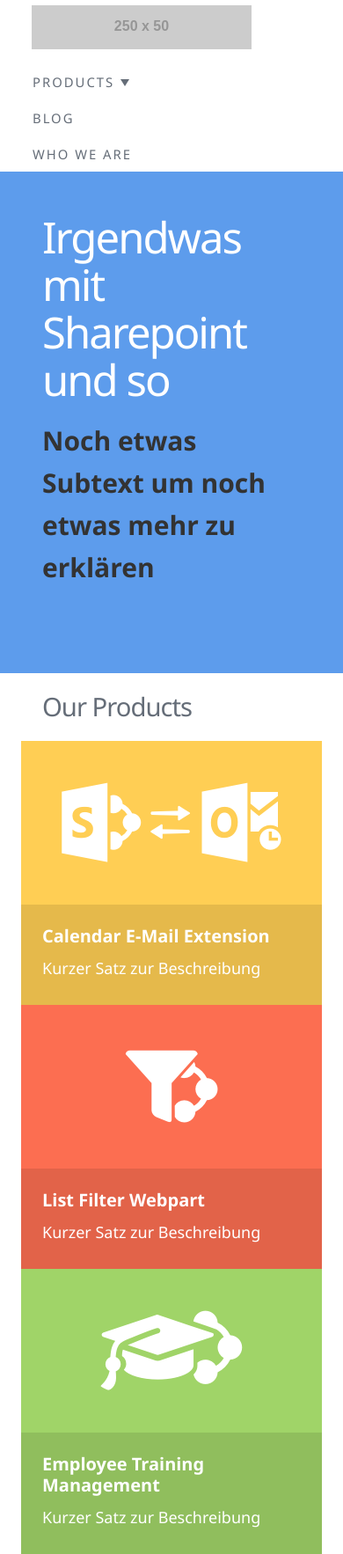
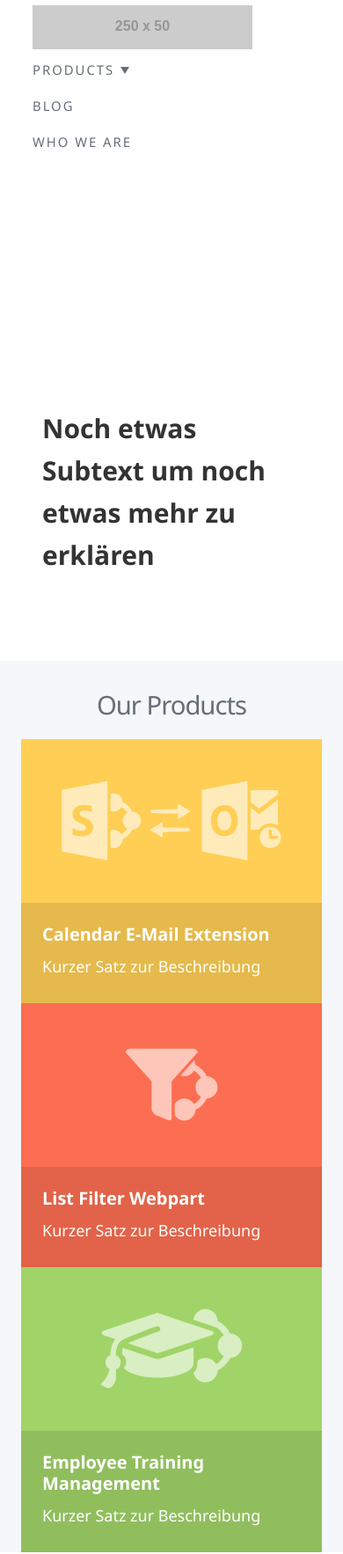
Before and after one commit to sapienssharepoint/sharestrap, a PHP site: page / in a window 390 px wide. Shown: the whole page at 88% size. Run offline with PHP 8.4, Linux system fonts and the light colour scheme; grey boxes labelled with a size stand in for pictures from a placeholder-image service; some libraries are stand-ins or nearby versions.

Commit message:
Media Queries & resolved CSS Bugs

```diff
--- a/sass/_vars.scss
+++ b/sass/_vars.scss
@@ -12,7 +12,7 @@
 
 
 $base-font-size:    18px!default;
-$base-font-family:  "Segoe UI","Segoe","Segoe WP", "Calibri", "Lucida Grande", "Helvetica Neue", "Helvetica", sans-serif;
+$base-font-family:  "Segoe UI","Segoe","Segoe WP", "Open Sans", "Calibri", "Lucida Grande", "Helvetica Neue", "Helvetica", sans-serif;
 
 
 
@@ -63,6 +63,9 @@ $golden:  1.61803398874989;
  * Place any variables that should override inuit.css’ defaults here.
  */
 
+$lap-start:         600px!default;
+
+
 .grid--middle > .grid__item, .grid--middle > .content, .grid--middle > .sub-content, .grid--middle > .footer__item {
   vertical-align: middle;
 }
--- a/sass/style.scss
+++ b/sass/style.scss
@@ -141,23 +141,23 @@ html{
 **/
 
 .logo {
-	margin: 6px 12px 15px;
-	height: 40px;
+	margin: 6px 13px 15px;
+	height: 32px;
 }
 
 .nav--main {
 	font-size: 0.824em;
 	font-weight: 400;
-	margin-top: 12px;
+	margin-top: 6px;
 	text-transform: uppercase;
-	float:right;
-	margin-bottom:0;
+	float: right;
+	margin-bottom: 0;
 }
 
 .nav--main > li > a {
 	color: #656d78;
 	text-decoration: none;
-	font-family: "Segoe UI","Segoe","Segoe WP","Calibri","Lucida Grande", "Helvetica Neue", "Helvetica", sans-serif;
+	font-family: "Segoe UI","Segoe","Segoe WP", "Open Sans","Calibri","Lucida Grande", "Helvetica Neue", "Helvetica", sans-serif;
 	letter-spacing: 2px;
 	border: 1px solid white;
 
@@ -482,30 +482,45 @@ li.li-sql:before {
 **/
 
 
-.index__banner {
+.index__banner_top {
+	background: #4a89dc;
+}
+
+.index__banner_top .mega {
+	text-align:center;
+	padding: 5px 0 0px;
+	font-family: "Segoe UI Semibold","Segoe WP Semibold","Segoe UI","Segoe","Segoe WP", "Open Sans","Calibri", "Lucida Grande", "Helvetica Neue", "Helvetica", sans-serif;
+}
+
+.index__banner_bottom {
 	background: #5d9cec;
-}
+	text-align: center;
+	font-size: 30px;
+}
+
 
 .index__subheadline {
 	color: white;
 	margin: 0;
-	font-family: "wf_SegoeUILight","wf_SegoeUI","Segoe UI Light","Segoe WP Light","Segoe UI","Segoe","Segoe WP","Calibri", "Lucida Grande", "Helvetica Neue", "Helvetica", sans-serif;
+	font-family: "wf_SegoeUILight","wf_SegoeUI","Segoe UI Light","Segoe WP Light","Segoe UI","Segoe","Segoe WP", "Open Sans","Calibri", "Lucida Grande", "Helvetica Neue", "Helvetica", sans-serif;
 	font-weight: 100;
 	margin-bottom: 12px;
 }
 
 
 .index_product_grid {
-	margin-top: 24px;
+	padding-top: 24px;
+	background: #f5f7fa;
 }
 
 .index__products {
-	margin: 0 24px 24px;
+	margin: 12px 24px 24px;
 	font-size: 29.24px;
 	font-weight: normal;
-	font-family: "wf_SegoeUI","Segoe UI","Segoe WP","Segoe UI","Segoe","Segoe WP","Calibri", "Lucida Grande", "Helvetica Neue", "Helvetica", sans-serif;
+	font-family: "wf_SegoeUI","Segoe UI","Segoe WP", "Open Sans","Segoe UI","Segoe","Segoe WP", "Open Sans","Calibri", "Lucida Grande", "Helvetica Neue", "Helvetica", sans-serif;
 	color: #656d78;
 	letter-spacing: -1px;
+	text-align:center;
 }
 
 .index__box {
@@ -773,7 +788,7 @@ ul.product {
 	font-size: 49px;
 	line-height: 110%;
 	letter-spacing: -2px;
-	font-family: "Segoe UI","Segoe","Segoe WP","Calibri", "Lucida Grande", "Helvetica Neue", "Helvetica", sans-serif;
+	font-family: "Segoe UI","Segoe","Segoe WP", "Open Sans","Calibri", "Lucida Grande", "Helvetica Neue", "Helvetica", sans-serif;
 	margin-bottom: 18px;
 }
 
@@ -2292,7 +2307,7 @@ p.description {
 //Changes for Index-Site
 .icon_index {
 	font-size: 5em;
-	color:white;
+	color: rgba(255,255,255,0.6);
 	padding-top: 48px;
 }
 
```
Also changed, not shown: other parts of sass/style.scss (+27 -27 lines), img/Untitled-1.png (added), img/logo.png (added), stylesheets/style.css.
